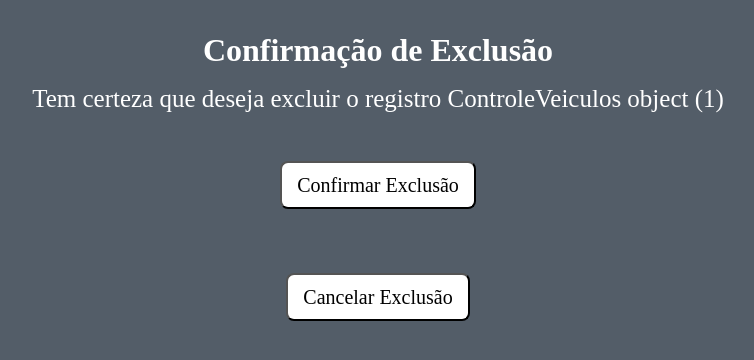
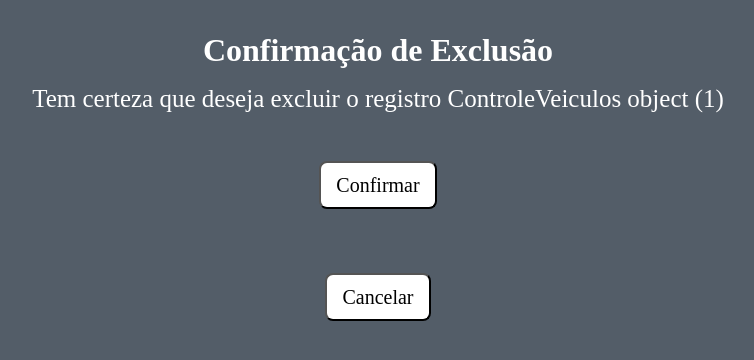
Before and after one commit to Guilherme-S222/Projeto_django, a Django app: page /confirm_delete/1 in a window 1280 px wide. Shown: the top 360 px of the page, without its empty margins (262-1016 px from the left). Run offline with Django 4.2, Linux system fonts and the light colour scheme; tables that the repository leaves empty hold one stand-in row (values such as "Sample post"); some web fonts are replaced.

Commit message:
indentação
revisando a indentação do códido

```diff
--- a/app/forms.py
+++ b/app/forms.py
@@ -3,6 +3,8 @@ from app.models import Veiculo
 from app.models import Motorista
 from app.models import ControleVeiculos
 
+
+# VEICULOS
 class VeiculoForm(forms.ModelForm):
     class Meta:
         model = Veiculo
@@ -14,6 +16,8 @@ class VeiculoForm(forms.ModelForm):
             'km_troca_oleo_veiculos': forms.NumberInput(attrs={ 'class': 'input' }),
         }
 
+
+# MOTORISTAS
 class MotoristaForm(forms.ModelForm):
     class Meta:
         model = Motorista
@@ -25,6 +29,8 @@ class MotoristaForm(forms.ModelForm):
             'cnh_motorista': forms.TextInput(attrs={ 'class': 'input' }),
         }
 
+
+# CONTROLE DE VEICULOS E MOTORISTAS
 class ControleForm(forms.ModelForm):
 
     #placa_veiculo_FK = forms.ModelChoiceField(queryset=Veiculo.objects.all(), empty_label='Selecione uma opção')
--- a/app/static/css/cadastro.css
+++ b/app/static/css/cadastro.css
@@ -59,7 +59,6 @@ p{
 .btn-salvar:hover{
     color:#fff;
     background-color: #20c997;
-
 }
 
 .div-input select{
@@ -82,14 +81,11 @@ p{
     padding: 0 15px 0 15px;
     height:3rem;
     border-radius: 0.5rem;
-
-
 }
 
 #btn-excluir:hover{
     color:#fff;
     background-color: #ff3503;
-
 }
 
 #btn-canc{
@@ -104,5 +100,4 @@ p{
 #btn-canc:hover{
     color:#fff;
     background-color: #20c997;
-
 }
--- a/app/templates/motoristas/cadmotoristas.html
+++ b/app/templates/motoristas/cadmotoristas.html
@@ -12,6 +12,7 @@
     <link href="https://fonts.googleapis.com/css2?family=Blinker:wght@100;200;300;400;600;700;800;900&display=swap" rel="stylesheet">
 </head>
 <body>
+
     <nav class="navbar">
         <h2>
             <a href="/">Página Inicial</a>
@@ -28,7 +29,9 @@
             </li>
         </ul>
     </nav>
+
     <div class="container">
+
         <h1>Cadastro de Motoristas</h1>
 
         <div>
--- a/app/templates/movimentacao/confirm_delete.html
+++ b/app/templates/movimentacao/confirm_delete.html
@@ -10,19 +10,22 @@
     <link href="https://fonts.googleapis.com/css2?family=Blinker:wght@100;200;300;400;600;700;800;900&display=swap" rel="stylesheet">
     <link rel="stylesheet" type="text/css" href="{% static 'css/cadastro.css' %}">
     <link rel="stylesheet" type="text/css" href="{% static 'css/index.css' %}">
-
-
 </head>
 <body>
+
     <div class="container">
+
         <h1>Confirmação de Exclusão</h1>
+
         <p>Tem certeza que deseja excluir o registro {{ id_controle }}</p>
+
         <form method="POST" action="{% url 'destroy' id_controle.id_controle %}" class="form-delete">
             {% csrf_token %}
-            <button type="submit" id="btn-excluir">Confirmar Exclusão</button>
+            <button type="submit" id="btn-excluir">Confirmar</button>
         </form>
+
         <div class="form-delete">
-            <a href="{% url 'index' %}"><button id="btn-canc">Cancelar Exclusão</button></a>
+            <a href="{% url 'index' %}"><button id="btn-canc">Cancelar</button></a>
         </div>
 
     </div>
--- a/app/templates/movimentacao/edit.html
+++ b/app/templates/movimentacao/edit.html
@@ -13,10 +13,13 @@
 </head>
 
 <body>
+
     <nav class="navbar">
+
         <h2>
             <a href="/">Página Inicial</a>
         </h2>
+
         <ul>
             <li>
                 <a href="/cadveiculos">Veículos</a>
@@ -28,9 +31,11 @@
                 <a href="/movimentacao">Movimentação</a>
             </li>
         </ul>
+
     </nav>
 
     <div class="container">
+
         <h1>Editar Movimentação</h1>
 
         <div>
--- a/app/templates/movimentacao/movimentacao.html
+++ b/app/templates/movimentacao/movimentacao.html
@@ -12,6 +12,7 @@
     <link href="https://fonts.googleapis.com/css2?family=Blinker:wght@100;200;300;400;600;700;800;900&display=swap" rel="stylesheet">
 </head>
 <body>
+
     <nav class="navbar">
         <h2>
             <a href="/">Página Inicial</a>
@@ -28,7 +29,9 @@
             </li>
         </ul>
     </nav>
+
     <div class="container">
+
         <h1>Cadastrar Movimentação</h1>
 
         <div>
--- a/app/templates/veiculos/cadveiculos.html
+++ b/app/templates/veiculos/cadveiculos.html
@@ -12,10 +12,13 @@
     <link href="https://fonts.googleapis.com/css2?family=Blinker:wght@100;200;300;400;600;700;800;900&display=swap" rel="stylesheet">
 </head>
 <body>
+
     <nav class="navbar">
+
         <h2>
             <a href="/">Página Inicial</a>
         </h2>
+
         <ul>
             <li>
                 <a href="/cadveiculos">Veículos</a>
@@ -27,8 +30,11 @@
                 <a href="/movimentacao">Movimentação</a>
             </li>
         </ul>
+
     </nav>
+
     <div class="container">
+
         <h1>Cadastro de Veículos</h1>
 
         <div>
```
Also changed, not shown: app/static/css/index.css (+10 -6 lines), app/templates/principal/index.html (+7 -0 lines).
